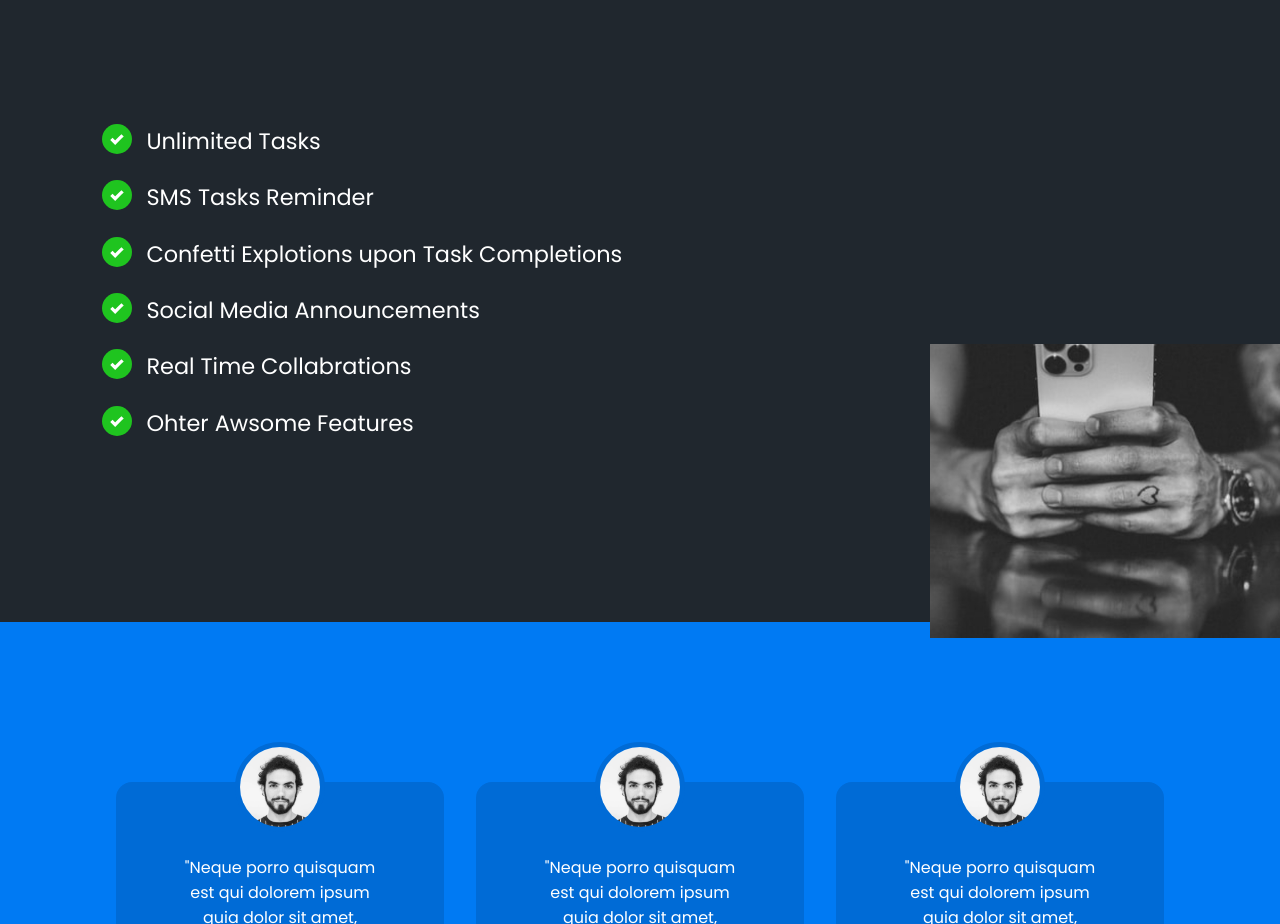
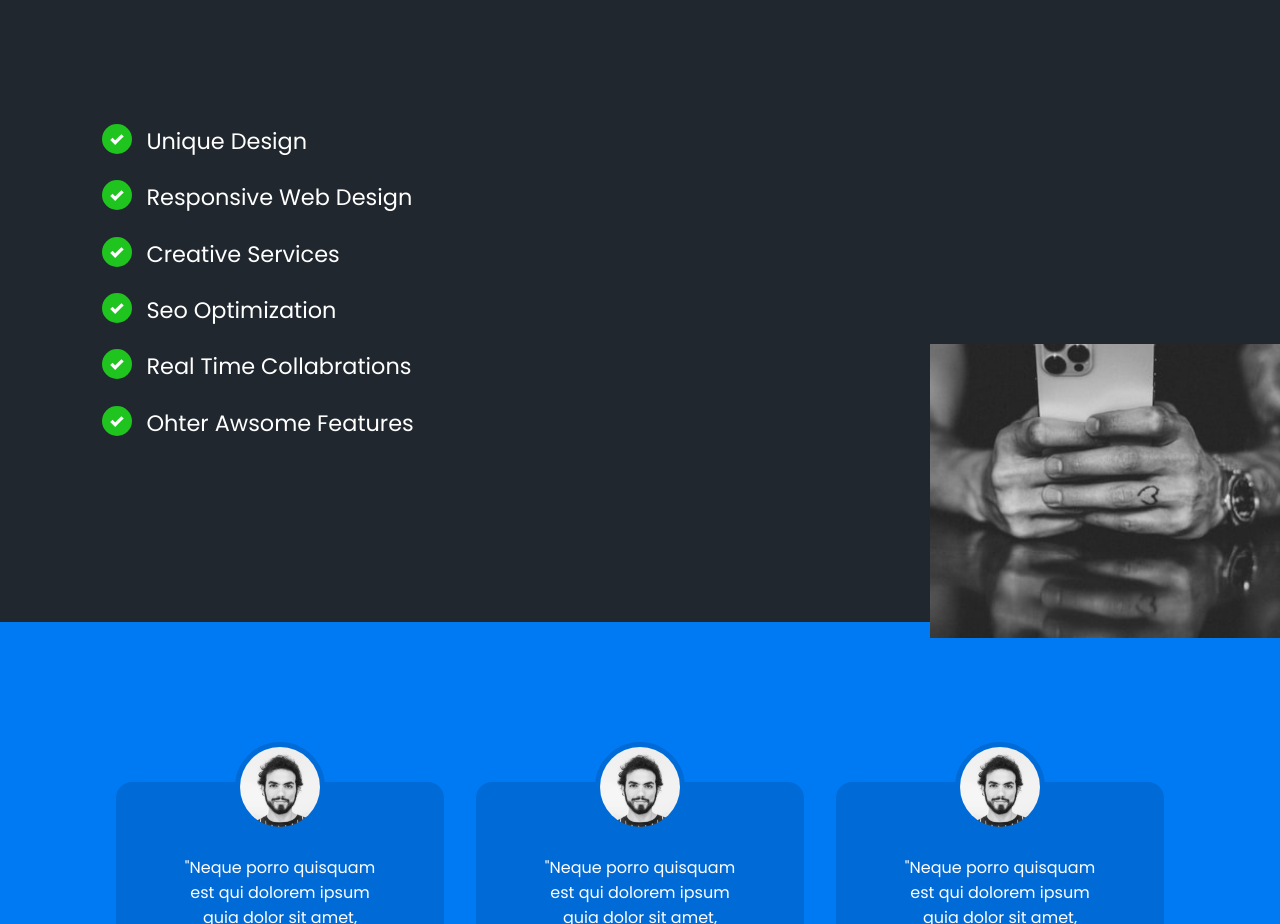
Before and after one commit to jasperFernando/brightgroups, a plain HTML site: page index.html in a window 1280 px wide. Shown: the part 800-1724 px from the top of the page. Drawn offline with Linux system fonts and the light colour scheme.

Commit message:
Changed Features

```diff
--- a/index.html
+++ b/index.html
@@ -57,10 +57,10 @@
     <section class="features-section">
         <div class="container">
             <ul class="features-list">
-                <li>Unlimited Tasks</li>
-                <li>SMS Tasks Reminder</li>
-                <li>Confetti Explotions upon Task Completions</li>
-                <li>Social Media Announcements</li>
+                <li>Unique Design</li>
+                <li>Responsive Web Design</li>
+                <li>Creative Services</li>
+                <li>Seo Optimization</li>
                 <li>Real Time Collabrations</li>
                 <li>Ohter Awsome Features</li>
             </ul>
```
